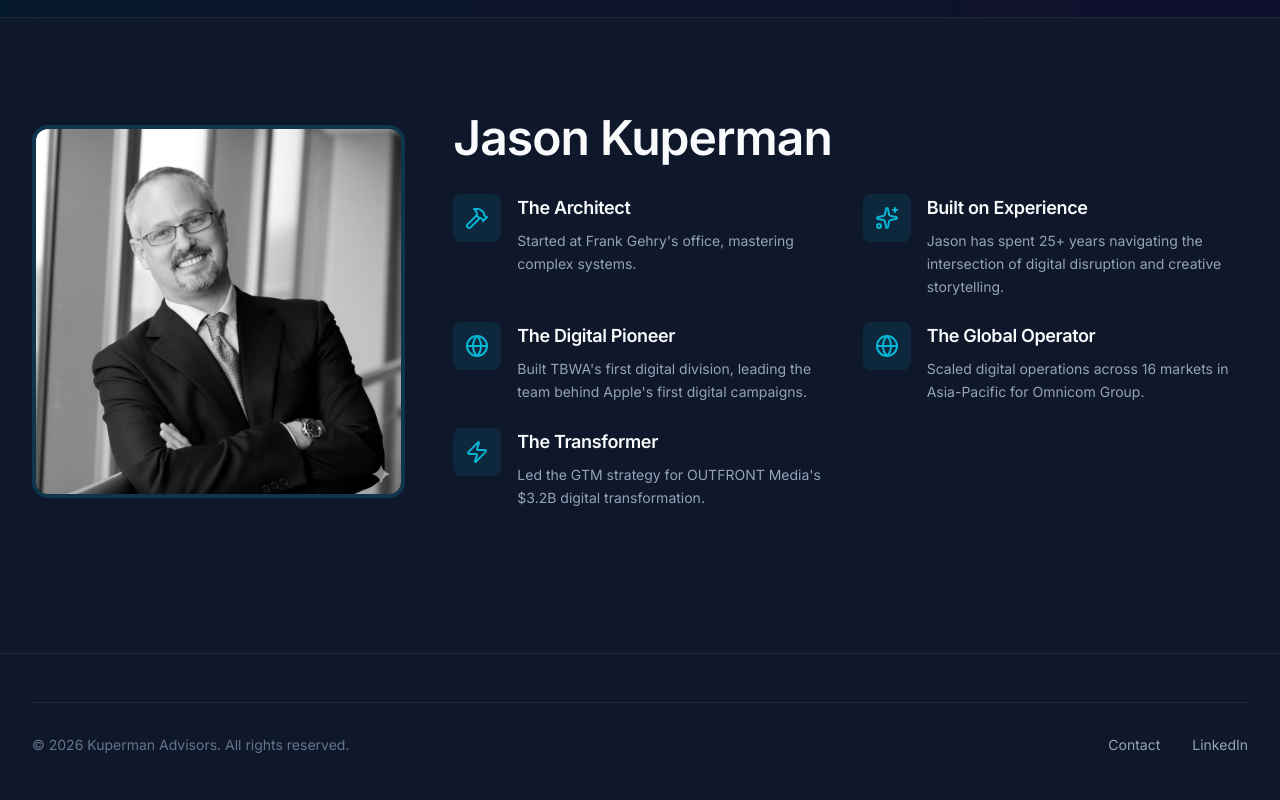
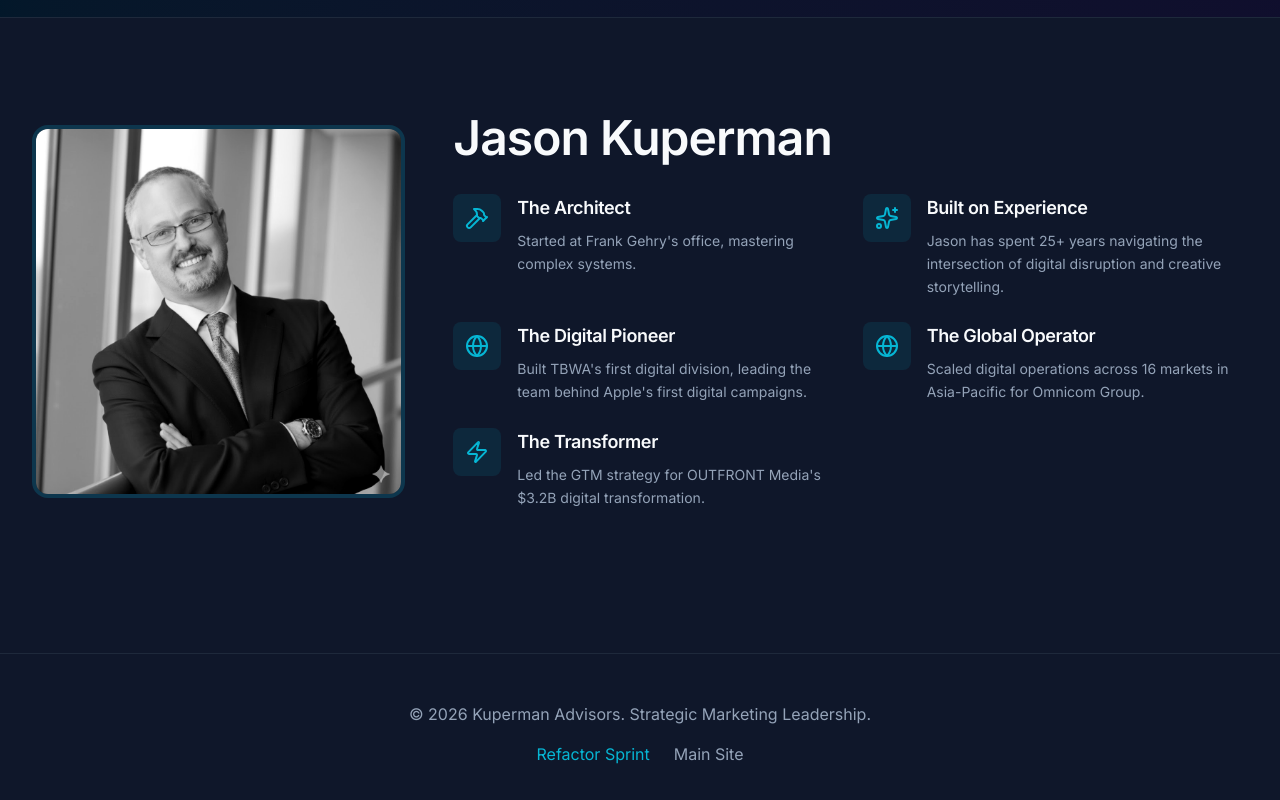
Before and after one commit to KupermanAdvisors/refactor-sprint, a Next.js app: page / in a window 1280 px wide. Shown: the part 4529-5329 px from the top of the page. Built offline with nearby package versions, Linux system fonts and the light colour scheme.

Commit message:
Unify footer across all pages with Refactor Sprint and Main Site links

```diff
--- a/app/book/page.tsx
+++ b/app/book/page.tsx
@@ -137,8 +137,16 @@ export default function BookPage() {
       <footer className="py-12 px-4 md:px-6 lg:px-8 bg-slate-900 border-t border-slate-800">
         <div className="max-w-7xl mx-auto text-center">
           <p className="text-slate-400">
-            © {new Date().getFullYear()} The Refactor Sprint / Kuperman Advisors
+            © {new Date().getFullYear()} Kuperman Advisors. Strategic Marketing Leadership.
           </p>
+          <div className="mt-4 flex justify-center gap-6">
+            <a href="https://refactorsprint.com" className="text-accent-cyan hover:text-cyan-400 transition-colors">
+              Refactor Sprint
+            </a>
+            <a href="https://kupermanadvisors.com" className="text-slate-400 hover:text-white transition-colors">
+              Main Site
+            </a>
+          </div>
         </div>
       </footer>
 
--- a/app/contact/page.tsx
+++ b/app/contact/page.tsx
@@ -87,11 +87,19 @@ export default function ContactPage() {
       </section>
 
       {/* Footer */}
-      <footer className="py-12 px-4 md:px-6 lg:px-8 bg-slate-950 border-t border-slate-800">
+      <footer className="py-12 px-4 md:px-6 lg:px-8 bg-slate-900 border-t border-slate-800">
         <div className="max-w-7xl mx-auto text-center">
           <p className="text-slate-400">
-            © {new Date().getFullYear()} The Refactor Sprint / Kuperman Advisors
+            © {new Date().getFullYear()} Kuperman Advisors. Strategic Marketing Leadership.
           </p>
+          <div className="mt-4 flex justify-center gap-6">
+            <a href="https://refactorsprint.com" className="text-accent-cyan hover:text-cyan-400 transition-colors">
+              Refactor Sprint
+            </a>
+            <a href="https://kupermanadvisors.com" className="text-slate-400 hover:text-white transition-colors">
+              Main Site
+            </a>
+          </div>
         </div>
       </footer>
 
--- a/app/ka/page.tsx
+++ b/app/ka/page.tsx
@@ -331,9 +331,9 @@ export default function KupermanAdvisorsPage() {
             © {new Date().getFullYear()} Kuperman Advisors. Strategic Marketing Leadership.
           </p>
           <div className="mt-4 flex justify-center gap-6">
-            <Link href="/" className="text-accent-cyan hover:text-cyan-400 transition-colors">
+            <a href="https://refactorsprint.com" className="text-accent-cyan hover:text-cyan-400 transition-colors">
               Refactor Sprint
-            </Link>
+            </a>
             <a href="https://kupermanadvisors.com" className="text-slate-400 hover:text-white transition-colors">
               Main Site
             </a>
--- a/app/page.tsx
+++ b/app/page.tsx
@@ -589,28 +589,18 @@ export default function Home() {
       </section>
 
       {/* Footer */}
-      <footer className="py-12 px-6 lg:px-8 bg-slate-900 border-t border-slate-800">
-        <div className="max-w-7xl mx-auto">
-
-          {/* Footer Links */}
-          <div className="flex flex-col md:flex-row justify-between items-center gap-6 pt-8 border-t border-slate-800">
-            <div className="text-slate-500 text-sm">
-              © 2026 Kuperman Advisors. All rights reserved.
-            </div>
-            <div className="flex gap-8">
-              <a
-                href="/contact"
-                className="text-slate-400 hover:text-accent-cyan transition-colors text-sm"
-              >
-                Contact
-              </a>
-              <a
-                href="#"
-                className="text-slate-400 hover:text-accent-cyan transition-colors text-sm"
-              >
-                LinkedIn
-              </a>
-            </div>
+      <footer className="py-12 px-4 md:px-6 lg:px-8 bg-slate-900 border-t border-slate-800">
+        <div className="max-w-7xl mx-auto text-center">
+          <p className="text-slate-400">
+            © {new Date().getFullYear()} Kuperman Advisors. Strategic Marketing Leadership.
+          </p>
+          <div className="mt-4 flex justify-center gap-6">
+            <a href="https://refactorsprint.com" className="text-accent-cyan hover:text-cyan-400 transition-colors">
+              Refactor Sprint
+            </a>
+            <a href="https://kupermanadvisors.com" className="text-slate-400 hover:text-white transition-colors">
+              Main Site
+            </a>
           </div>
         </div>
       </footer>
```
